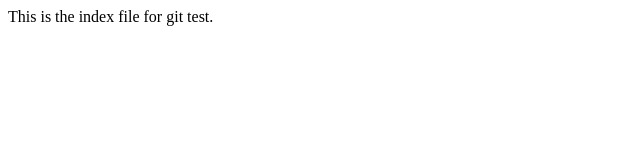
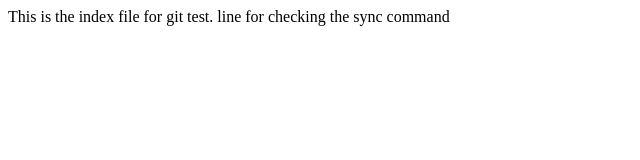
Before and after one commit to baaz1708/gittest, a plain HTML site: page index.html in a window 1280 px wide. Shown: the whole page, without its empty margins (0-640 px from the left). Drawn offline with Linux system fonts and the light colour scheme.

Commit message:
sync line added

```diff
--- a/index.html
+++ b/index.html
@@ -7,5 +7,6 @@
 </head>
 <body>
     This is the index file for git test.
+    line for checking the sync command
 </body>
 </html>
```
